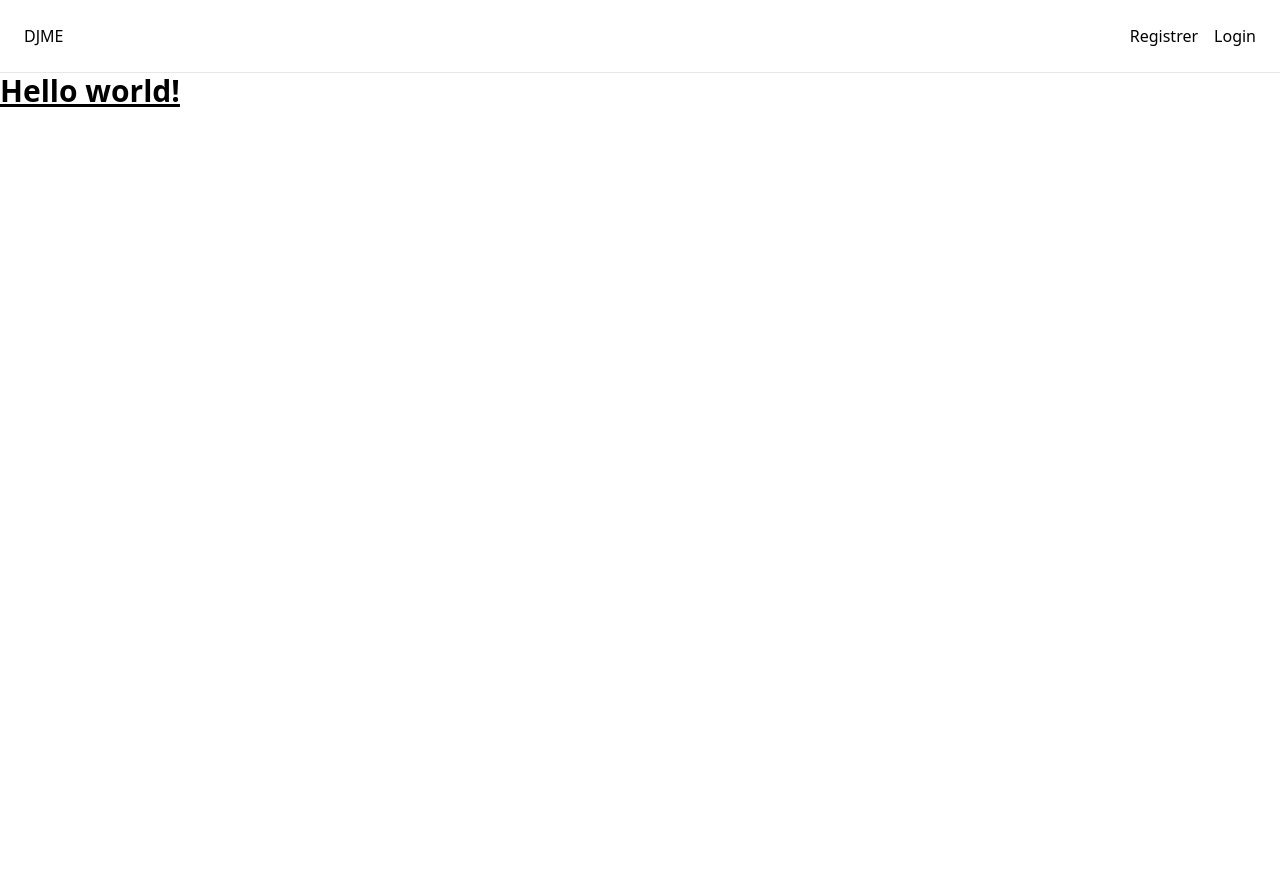
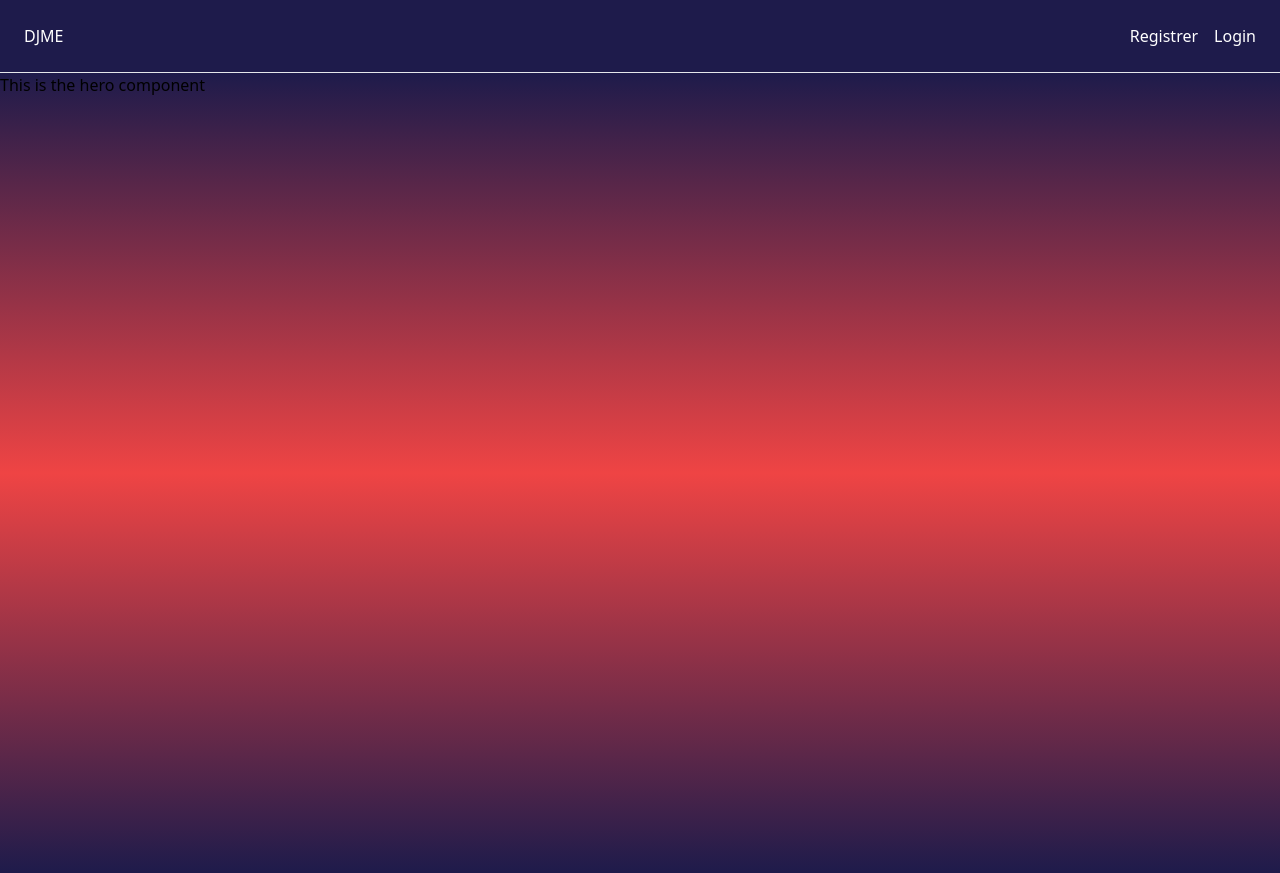
Before and after one commit to Yariandres/nuxt-dj-directory, a Nuxt app: page / in a window 1280 px wide. Before the commit the page ends 800 px from the top, so only its background shows below. Built offline with nearby package versions, Linux system fonts and the light colour scheme; no server answers.

Commit message:
adds bg color

```diff
--- /dev/null
+++ b/components/home/Hero.vue
@@ -0,0 +1,5 @@
+<template>
+  <div>This is the hero component</div>
+</template>
+
+<script setup lang="ts"></script>
--- a/components/layout/navbar.vue
+++ b/components/layout/navbar.vue
@@ -3,13 +3,15 @@ const user = useSupabaseUser();
 </script>
 
 <template>
-  <nav class="flex justify-between px-6 py-6">
-    <NuxtLink to="/">DJME</NuxtLink>
+  <nav class="flex justify-between px-6 py-6 bg-indigo-950">
+    <NuxtLink class="text-white" to="/">DJME</NuxtLink>
 
     <div class="flex gap-4">
-      <NuxtLink v-if="!user" to="/register">Registrer</NuxtLink>
-      <NuxtLink v-if="!user" to="/login">Login</NuxtLink>
-      <NuxtLink v-if="user" to="/profile">Profile</NuxtLink>
+      <NuxtLink v-if="!user" class="text-white" to="/register"
+        >Registrer</NuxtLink
+      >
+      <NuxtLink v-if="!user" class="text-white" to="/login">Login</NuxtLink>
+      <NuxtLink v-if="user" class="text-white" to="/profile">Profile</NuxtLink>
     </div>
   </nav>
   <hr />
--- a/pages/index.vue
+++ b/pages/index.vue
@@ -1,6 +1,8 @@
 <script setup lang="ts"></script>
 <template>
-  <h1 class="text-3xl font-bold underline">Hello world!</h1>
+  <main
+    class="h-screen bg-gradient-to-b from-indigo-950 via-red-500 to-indigo-950"
+  >
+    <home-hero />
+  </main>
 </template>
-
-<style scoped></style>
--- a/pages/profile/index.vue
+++ b/pages/profile/index.vue
@@ -68,7 +68,9 @@ async function signOut() {
 }
 </script>
 <template>
-  <main class="bg-blue-900 h-screen">
+  <main
+    class="h-screen bg-gradient-to-b from-indigo-950 via-red-500 to-indigo-950"
+  >
     <section class="mx-auto px-9 pt-9">
       <div class="bg-white rounded-lg">
         <form class="form-widget" @submit.prevent="updateProfile">
--- a/pages/register/index.vue
+++ b/pages/register/index.vue
@@ -22,7 +22,9 @@ async function signup() {
 }
 </script>
 <template>
-  <main class="bg-blue-900">
+  <main
+    class="bg-gradient-to-b from-indigo-500 from-10% via-sky-500 via-30% to-emerald-500 to-90%"
+  >
     <section class="h-screen flex justify-center items-center">
       <div class="flex flex-col bg-white p-6 rounded-md shadow-sm gap-4">
         <h1 class="text-2xl p-4 text-center text-slate-600">
```
